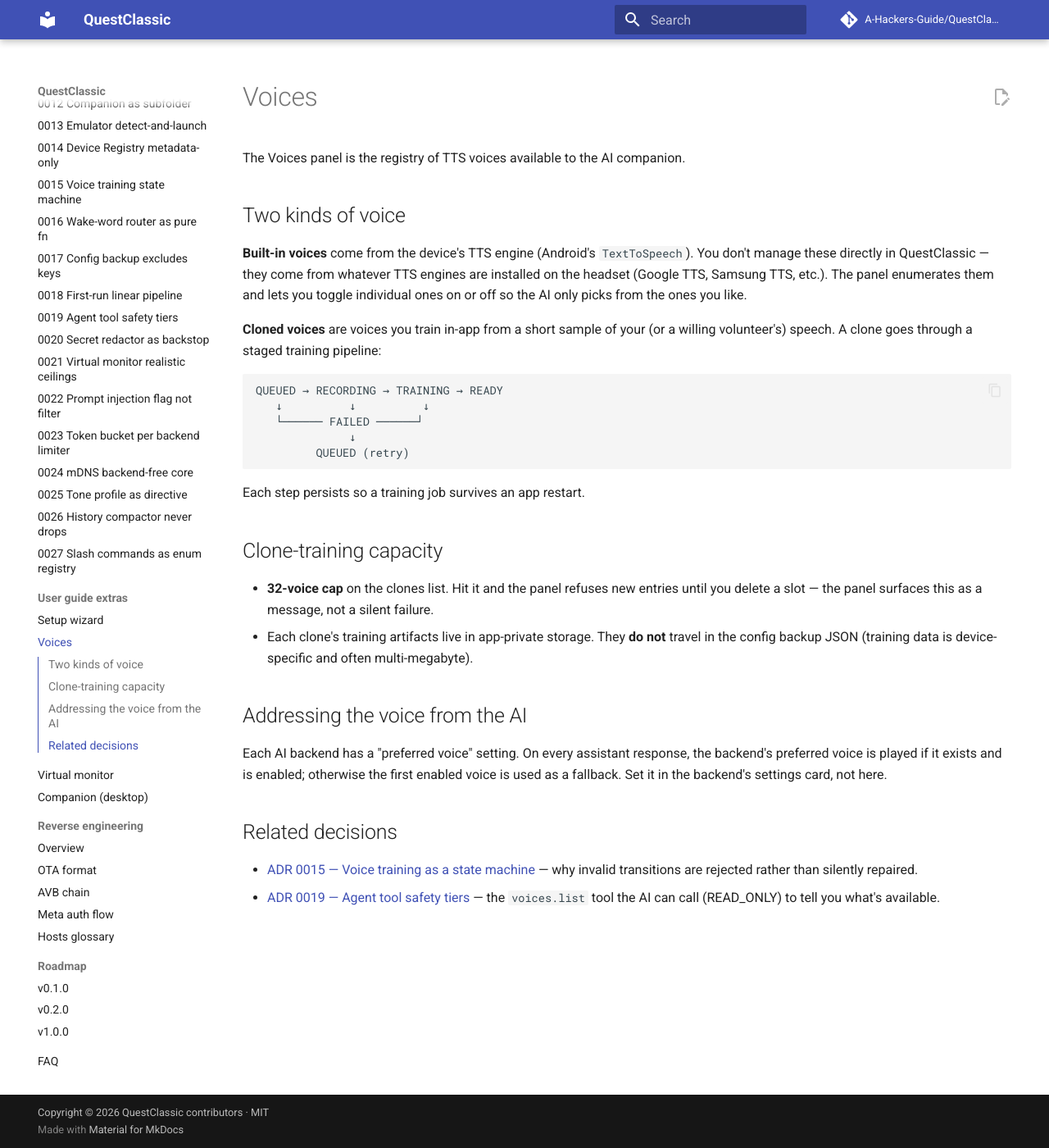
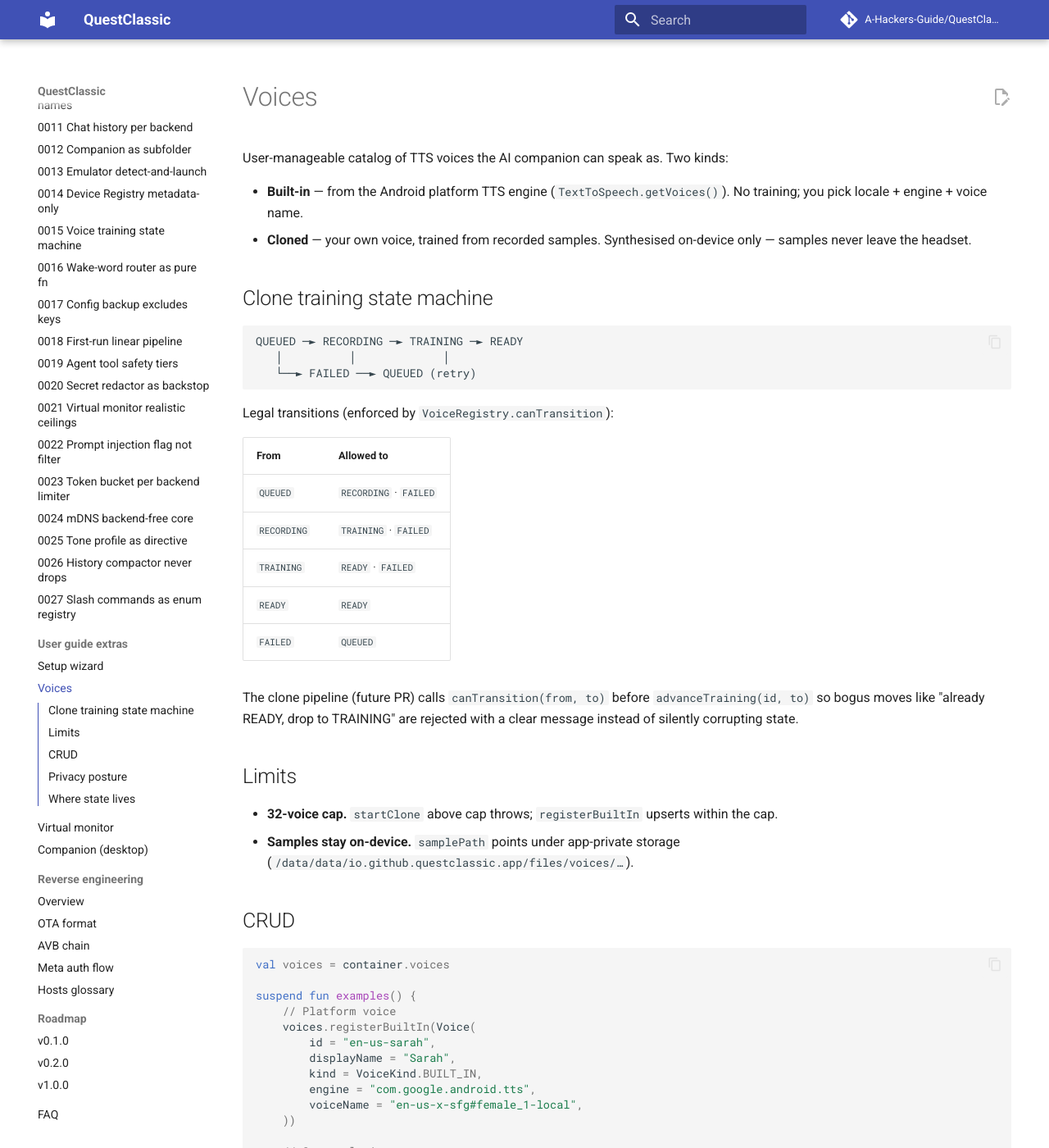
Before and after one commit to A-Hackers-Guide/QuestClassic, an MkDocs documentation site: the page built from docs/user-guide/voices.md, in a window 1280 px wide and 1400 px high. Shown: the whole window at 82% size. Built offline with MkDocs 1.6.1 and Material for MkDocs 9.7.7, drawn with Linux system fonts in a browser that asks for light colours; comment, search, counter and statistics services are not loaded; some of the changed text lies outside the part shown.

Commit message:
fix(docs): restore existing voices.md content accidentally overwritten
Earlier commit on this branch replaced the detailed voices.md
with a shorter version, dropping the state-machine table, the
CRUD example, the privacy posture note, and the DataStore path.

Restore the original; the new ADR link at the bottom was
unnecessary given the existing content already covers the
state machine in full.

Co-Authored-By: Claude Opus 4.7 <noreply@anthropic.com>

````diff
--- a/docs/user-guide/voices.md
+++ b/docs/user-guide/voices.md
@@ -1,33 +1,75 @@
 # Voices
 
-The Voices panel is the registry of TTS voices available to the AI companion.
+User-manageable catalog of TTS voices the AI companion can speak as. Two kinds:
 
-## Two kinds of voice
+- **Built-in** — from the Android platform TTS engine (`TextToSpeech.getVoices()`). No training; you pick locale + engine + voice name.
+- **Cloned** — your own voice, trained from recorded samples. Synthesised on-device only — samples never leave the headset.
 
-**Built-in voices** come from the device's TTS engine (Android's `TextToSpeech`). You don't manage these directly in QuestClassic — they come from whatever TTS engines are installed on the headset (Google TTS, Samsung TTS, etc.). The panel enumerates them and lets you toggle individual ones on or off so the AI only picks from the ones you like.
-
-**Cloned voices** are voices you train in-app from a short sample of your (or a willing volunteer's) speech. A clone goes through a staged training pipeline:
+## Clone training state machine
 
 ```
-QUEUED → RECORDING → TRAINING → READY
-   ↓          ↓          ↓
-   └────── FAILED ──────┘
-              ↓
-         QUEUED (retry)
+QUEUED ─► RECORDING ─► TRAINING ─► READY
+   │          │             │
+   └──► FAILED ──► QUEUED (retry)
 ```
 
-Each step persists so a training job survives an app restart.
+Legal transitions (enforced by `VoiceRegistry.canTransition`):
 
-## Clone-training capacity
+| From | Allowed to |
+|---|---|
+| `QUEUED` | `RECORDING` · `FAILED` |
+| `RECORDING` | `TRAINING` · `FAILED` |
+| `TRAINING` | `READY` · `FAILED` |
+| `READY` | `READY` |
+| `FAILED` | `QUEUED` |
 
-- **32-voice cap** on the clones list. Hit it and the panel refuses new entries until you delete a slot — the panel surfaces this as a message, not a silent failure.
-- Each clone's training artifacts live in app-private storage. They **do not** travel in the config backup JSON (training data is device-specific and often multi-megabyte).
+The clone pipeline (future PR) calls `canTransition(from, to)` before `advanceTraining(id, to)` so bogus moves like "already READY, drop to TRAINING" are rejected with a clear message instead of silently corrupting state.
 
-## Addressing the voice from the AI
+## Limits
 
-Each AI backend has a "preferred voice" setting. On every assistant response, the backend's preferred voice is played if it exists and is enabled; otherwise the first enabled voice is used as a fallback. Set it in the backend's settings card, not here.
+- **32-voice cap.** `startClone` above cap throws; `registerBuiltIn` upserts within the cap.
+- **Samples stay on-device.** `samplePath` points under app-private storage (`/data/data/io.github.questclassic.app/files/voices/…`).
 
-## Related decisions
+## CRUD
 
-- [ADR 0015 — Voice training as a state machine](../adr/0015-voice-training-state-machine.md) — why invalid transitions are rejected rather than silently repaired.
-- [ADR 0019 — Agent tool safety tiers](../adr/0019-agent-tool-safety-tiers.md) — the `voices.list` tool the AI can call (READ_ONLY) to tell you what's available.
+```kotlin
+val voices = container.voices
+
+suspend fun examples() {
+    // Platform voice
+    voices.registerBuiltIn(Voice(
+        id = "en-us-sarah",
+        displayName = "Sarah",
+        kind = VoiceKind.BUILT_IN,
+        engine = "com.google.android.tts",
+        voiceName = "en-us-x-sfg#female_1-local",
+    ))
+
+    // Start cloning
+    val v = voices.startClone(id = "me", displayName = "My voice")
+    // Pipeline records samples, trains, advances:
+    voices.advanceTraining("me", TrainingState.RECORDING)
+    voices.advanceTraining("me", TrainingState.TRAINING)
+    voices.advanceTraining("me", TrainingState.READY)
+
+    voices.toggleEnabled("me", enabled = false)   // user hides without deleting
+    voices.rename("me", "Me (studio take)")
+    voices.remove("me")
+}
+```
+
+## Privacy posture
+
+- Cloned voice samples live under app-private storage. Nothing writes them off-device.
+- Platform TTS engines may call home (e.g. Google TTS downloads voices). We disclose this on the setup form and recommend the local TTS engine from F-Droid if you want strict offline.
+- Cloned voice synthesis runs on-device via the clone pipeline (future PR) using a small on-device model. No cloud voice service is used.
+
+## Where state lives
+
+`DataStore (Preferences)` at:
+
+```
+/data/data/io.github.questclassic.app/datastore/voice_registry.preferences_pb
+```
+
+One row `voices` with the JSON-encoded list.
````
